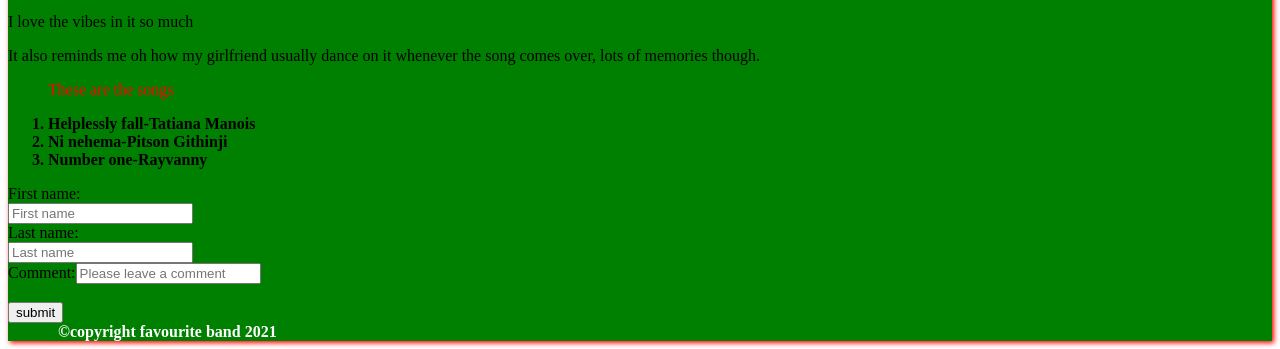
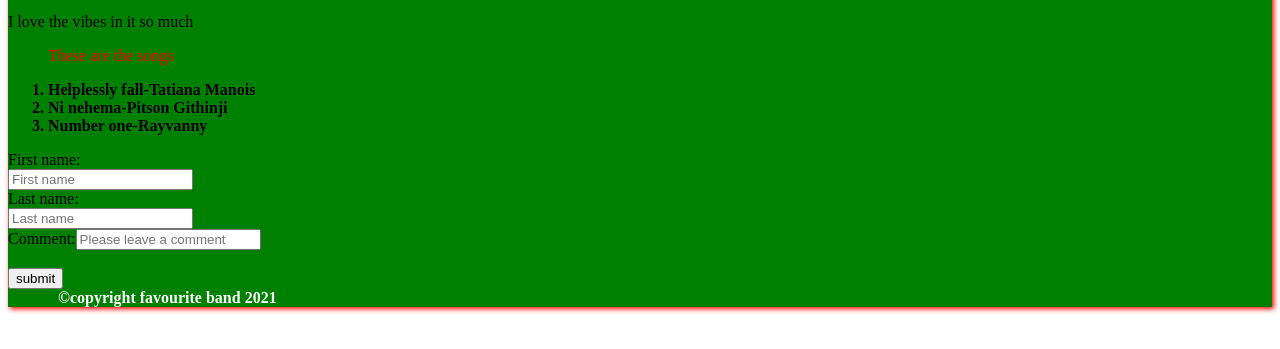
Before and after one commit to Koech-code/Favourite-band, a plain HTML site: page index.html in a window 1280 px wide. Shown: the part 3088-3437 px from the top of the page. After the commit the page ends 3403 px from the top, so only its background shows below. Drawn offline with Linux system fonts and the light colour scheme.

Commit message:
made changes
removed a line

```diff
--- a/index.html
+++ b/index.html
@@ -89,7 +89,6 @@
 
                     <p>This Rayvanny song featuring Zuchu is a great <b>love</b> song to me</p>
                     <p>I love the vibes in it so much</p>
-                    <p>It also reminds me oh how my girlfriend usually dance on it whenever the song comes over, lots of memories though.</p>
                     <div class="list" id="song">
                         <ol>
                             <p id="lastp">These are the songs</p>
```
